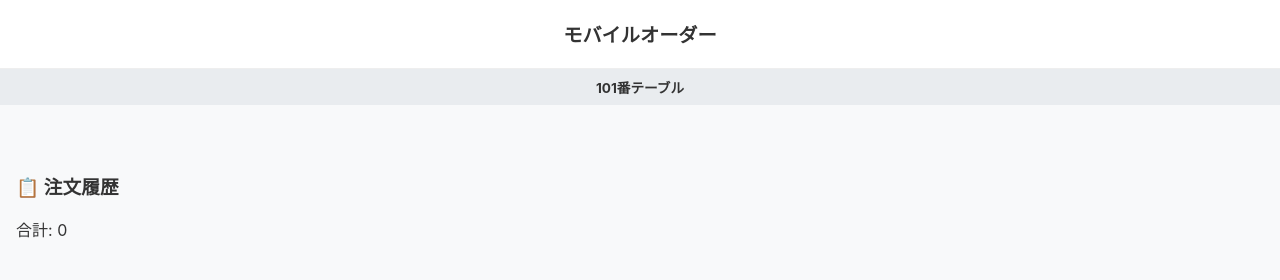
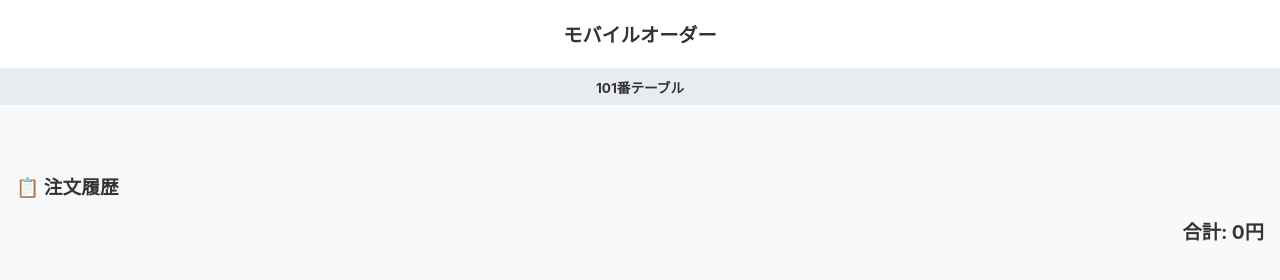
Before and after one commit to Elion-dev99/store, a plain HTML site: page index.html in a window 1280 px wide. Drawn offline with Linux system fonts and the light colour scheme; no server answers.

Commit message:
Remove duplicate total price display in HTML

```diff
--- a/index.html
+++ b/index.html
@@ -49,8 +49,8 @@
     <div class="container">
         <h3>📋 注文履歴</h3>
         <div style="text-align: right; margin-top: 10px; font-weight: bold; font-size: 1.2rem;">
+        合計: <span id="total-price">0</span>円
         </div>
-        合計: <span id="total-price">0</span>
         <div id="order-history"></div>
     </div>
 
```
